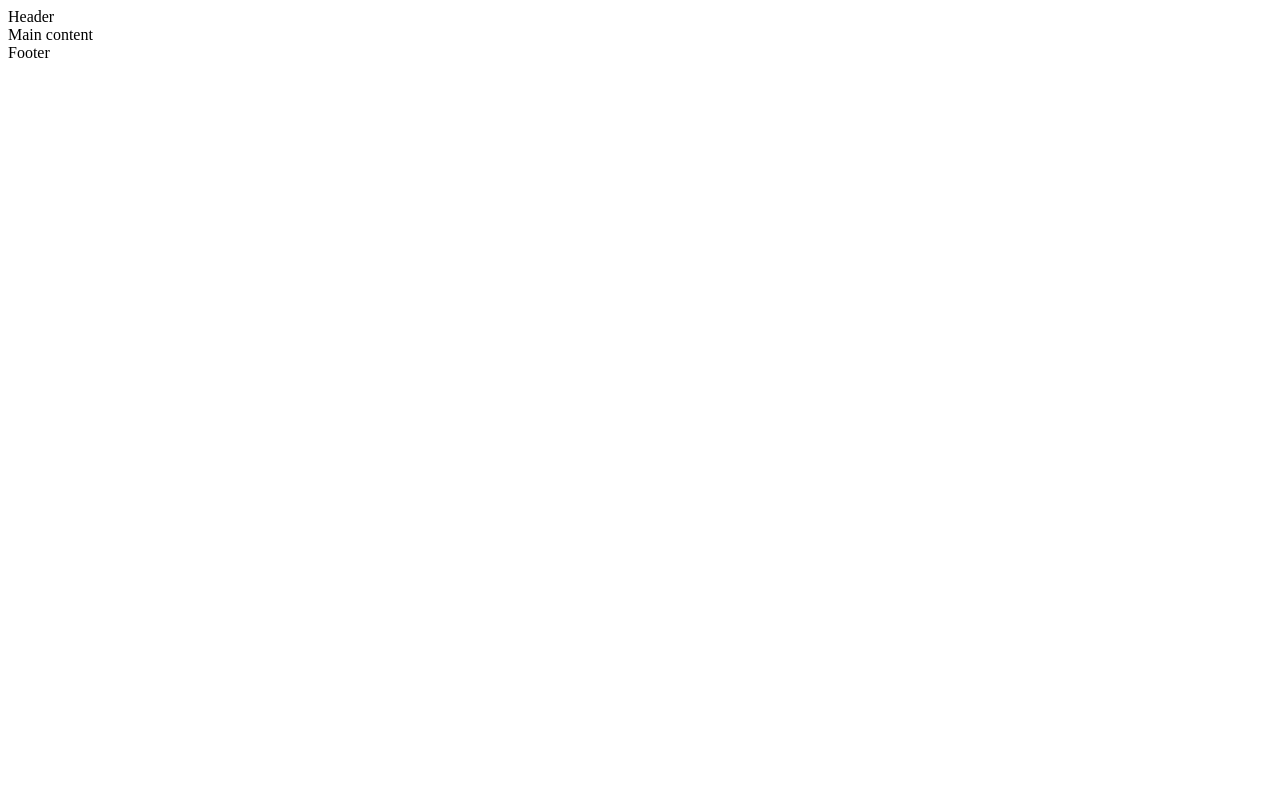
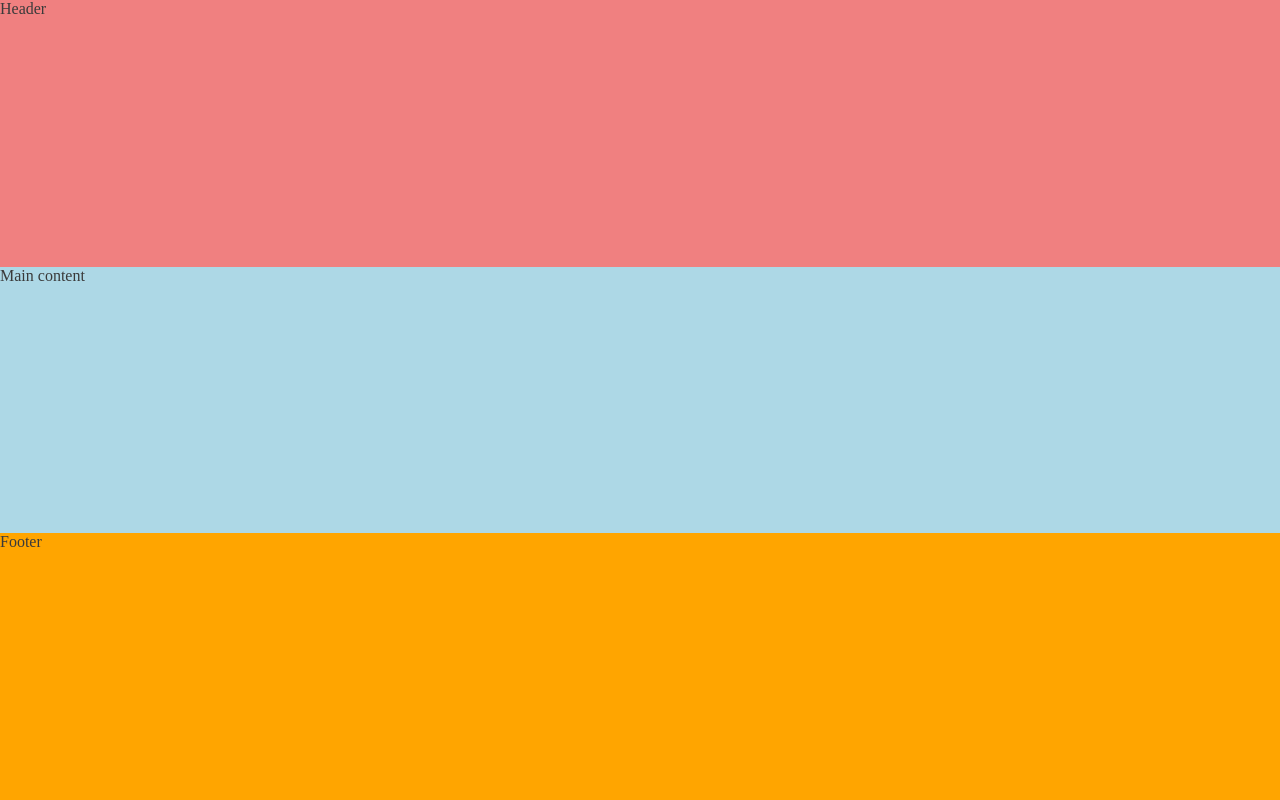
Before and after one commit to anthonyallor/love_running, a plain HTML site: page index.html in a window 1280 px wide. Drawn offline with Linux system fonts and the light colour scheme.

Commit message:
push footer down using flex style

```diff
--- /dev/null
+++ b/assets/css/style.css
@@ -0,0 +1,34 @@
+* {
+    padding: 0;
+    margin: 0;
+    box-sizing: border-box;
+}
+
+/*general style*/
+body {
+    min-height: 100vh;
+    display: flex;
+    flex-direction: column;
+    /*generic project style*/
+    color: #3a3a3a;
+}
+
+
+/*header*/
+header {
+    background-color: lightcoral;
+    flex: 1 0 auto;
+}
+
+
+/*main*/
+main {
+    background-color: lightblue;
+    flex: 1 0 auto;
+}
+
+footer {
+    background-color: orange;
+    flex: 1 0 auto;
+}
+}
--- a/index.html
+++ b/index.html
@@ -14,6 +14,8 @@
     <link rel="apple-touch-icon" sizes="180x180" href="assets/favicon/apple-touch-icon.png">
     <link rel="icon" type="image/png" sizes="32x32" href="assets/favicon/favicon-32x32.png">
     <link rel="icon" type="image/png" sizes="16x16" href="assets/favicon/favicon-16x16.png">
+    <!--stylesheet-->
+    <link rel="stylesheet" href="assets/css/style.css">
 
 </head>
 
```
